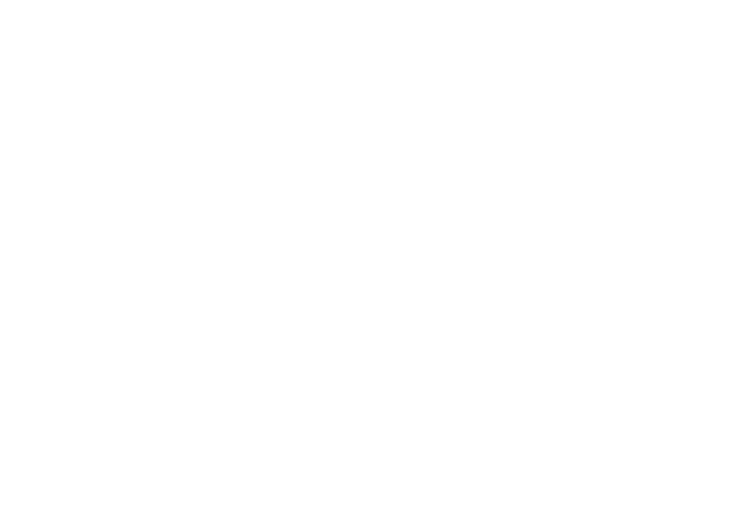
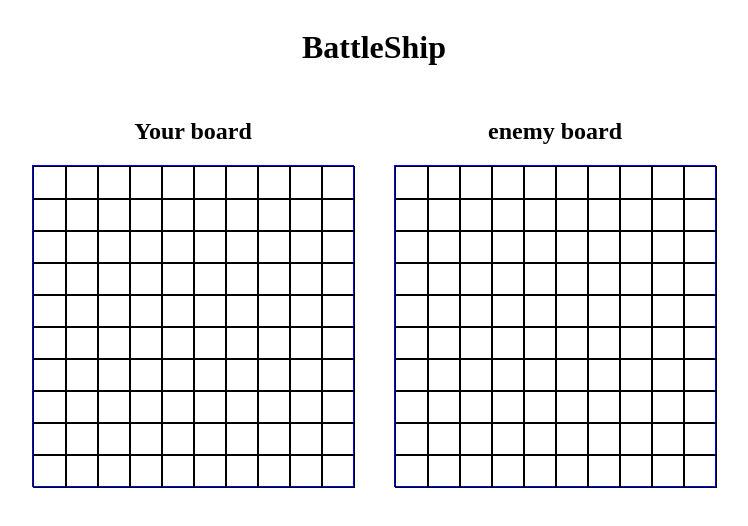
Before and after one commit to Yusef-H/battleship, a website with bundled scripts: page dist/index.html in a window 1280 px wide. Shown: the whole page, without its empty margins (266-1014 px from the left). Built offline with nearby package versions, Linux system fonts and the light colour scheme.

Commit message:
create a simple ui

```diff
--- a/package.json
+++ b/package.json
@@ -4,7 +4,8 @@
   "description": "",
   "main": "index.js",
   "scripts": {
-    "test": "jest --watch"
+    "test": "jest --watch",
+    "build": "webpack --watch"
   },
   "author": "",
   "license": "ISC",
@@ -12,7 +13,9 @@
     "@babel/core": "^7.21.8",
     "@babel/preset-env": "^7.21.5",
     "babel-jest": "^29.5.0",
+    "css-loader": "^6.7.3",
     "jest": "^29.5.0",
+    "style-loader": "^3.3.2",
     "webpack-cli": "^5.1.1"
   }
 }
--- /dev/null
+++ b/src/dom.js
@@ -0,0 +1,17 @@
+
+const board1 = document.getElementById('board1');
+const board2 = document.getElementById('board2');
+
+initializeBoards();
+
+function initializeBoards(){
+    generateCells(board1);
+    generateCells(board2);
+}
+
+function generateCells(board){
+    for(let i = 0; i < 100; i++){
+        const cell = document.createElement('div');
+        board.appendChild(cell);
+    }
+}
--- a/src/factories/player.js
+++ b/src/factories/player.js
@@ -15,6 +15,7 @@ function Player(id){
                 randomCords = getRandomCoordinates();
         }
         attack(enemy, randomCords.x, randomCords.y);
+        //for testing
         return randomCords;
     }
 
--- a/src/index.js
+++ /dev/null
@@ -1 +0,0 @@
-console.log('a');
--- /dev/null
+++ b/src/main.js
@@ -0,0 +1,2 @@
+import './style.css';
+import './dom';
--- /dev/null
+++ b/src/style.css
@@ -0,0 +1,37 @@
+body{
+    display: flex;
+    align-items: center;
+    flex-direction: column;
+}
+
+#boards-container{
+    display: flex;
+    justify-content: space-evenly;
+    flex-wrap: wrap;
+    padding: 10px;
+    gap: 40px;
+
+}
+
+#boards-container > div{
+    display: flex;
+    flex-direction: column;
+    align-items: center;
+}
+
+#board1, #board2{
+    display: grid;
+    border: 1px solid blue;
+    grid-template-columns: repeat(10, 1fr);
+    grid-template-rows: repeat(10, 1fr);
+    width: 100%;
+    height: 100%;
+    width: clamp(300px, 40vmin, 1200px);
+    height: clamp(300px, 40vmin, 1200px);
+}
+
+#board1 div, #board2 div{
+    border: 1px solid black; /* Add border to each cell */
+    height: 100%;
+    width: 100%;
+}
--- a/webpack.config.js
+++ b/webpack.config.js
@@ -1,9 +1,17 @@
 const path = require('path');
 
 module.exports = {
-  entry: './src/index.js',
+  entry: './src/main.js',
   output: {
     filename: 'main.js',
     path: path.resolve(__dirname, 'dist'),
   },
+  module: {
+    rules: [
+      {
+        test: /\.css$/i,
+        use: ['style-loader', 'css-loader'],
+      },
+    ],
+  },
 };
```
Also changed, not shown: dist/index.html, dist/main.js, 1 other file.
